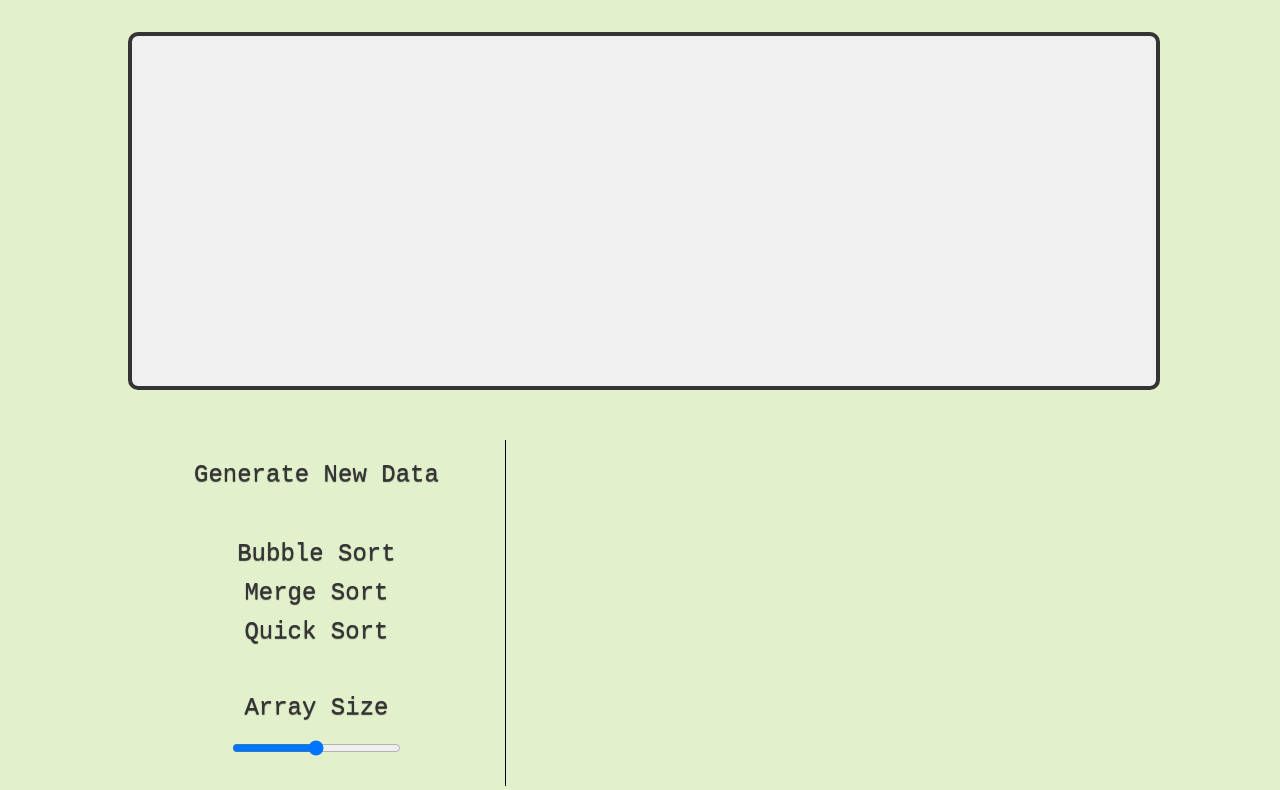
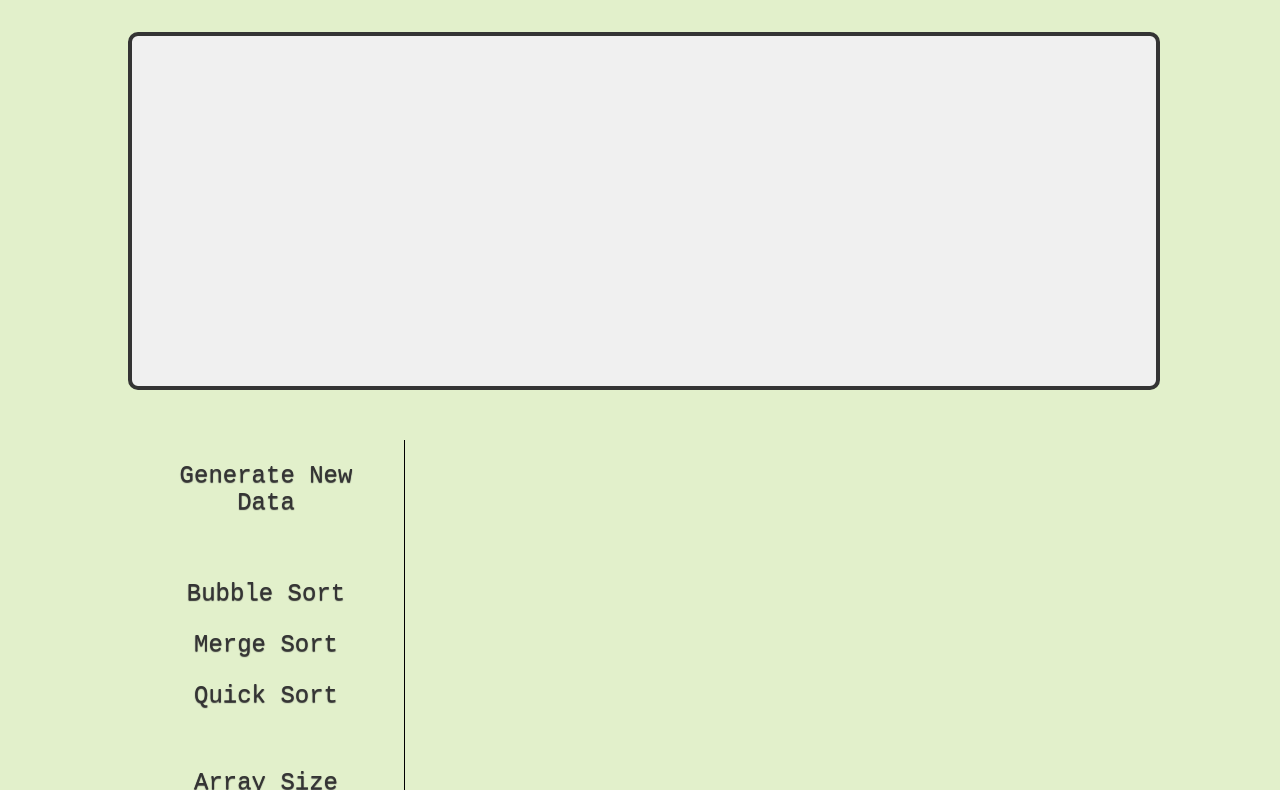
Before and after one commit to Emmay-Alam/SortingAlgorithmVisualizer, a website built with webpack: page index.html in a window 1280 px wide. Shown: the part 117-907 px from the top of the page. Built offline with Linux system fonts and the light colour scheme.

Commit message:
adjust algo buttons moving

```diff
--- a/src/styles/main.css
+++ b/src/styles/main.css
@@ -178,6 +178,11 @@ body {
 }
 
 .settings {
+  display: flex;
+  flex-direction: column;
+  justify-content: center;
+  align-items: center;
+  width: 25%;
   padding: 10px;
 }
 
@@ -193,8 +198,8 @@ body {
   text-shadow: 0px 1px 1px;
   margin-top: 10px;
   margin-bottom: 10px;
-  margin-right: 100px;
   width: 100%;
+  border: solid 1px transparent;
 }
 
 .settings > button:first-child {
```
Also changed, not shown: index.html (+0 -1 lines), dist/main.css, dist/main.js.
